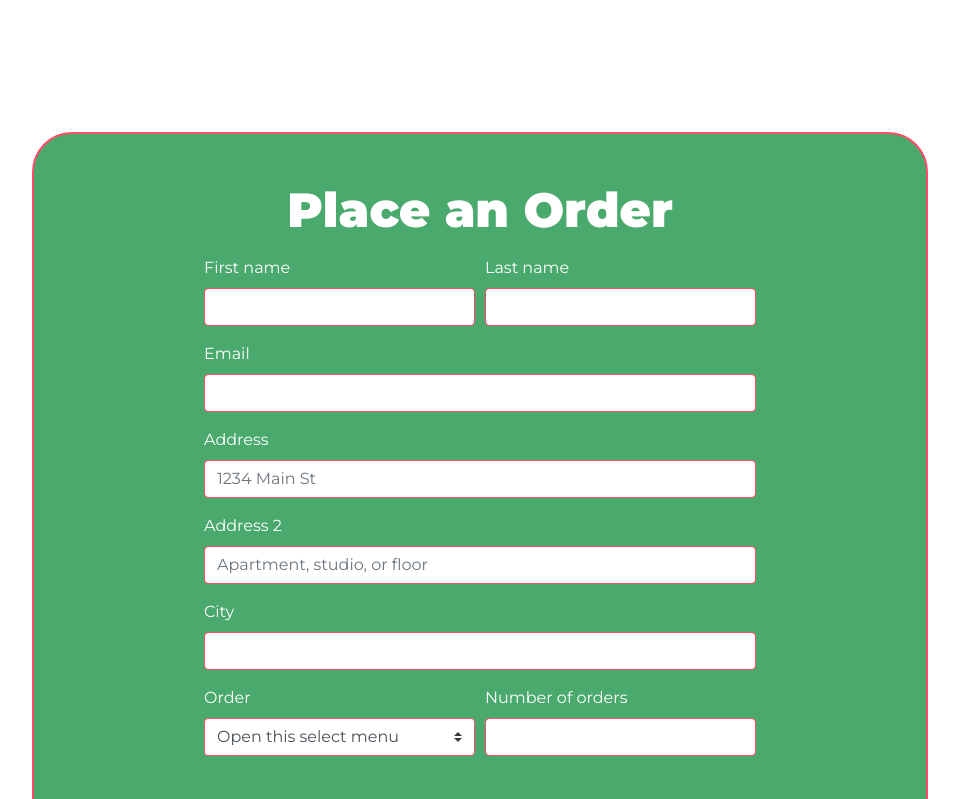
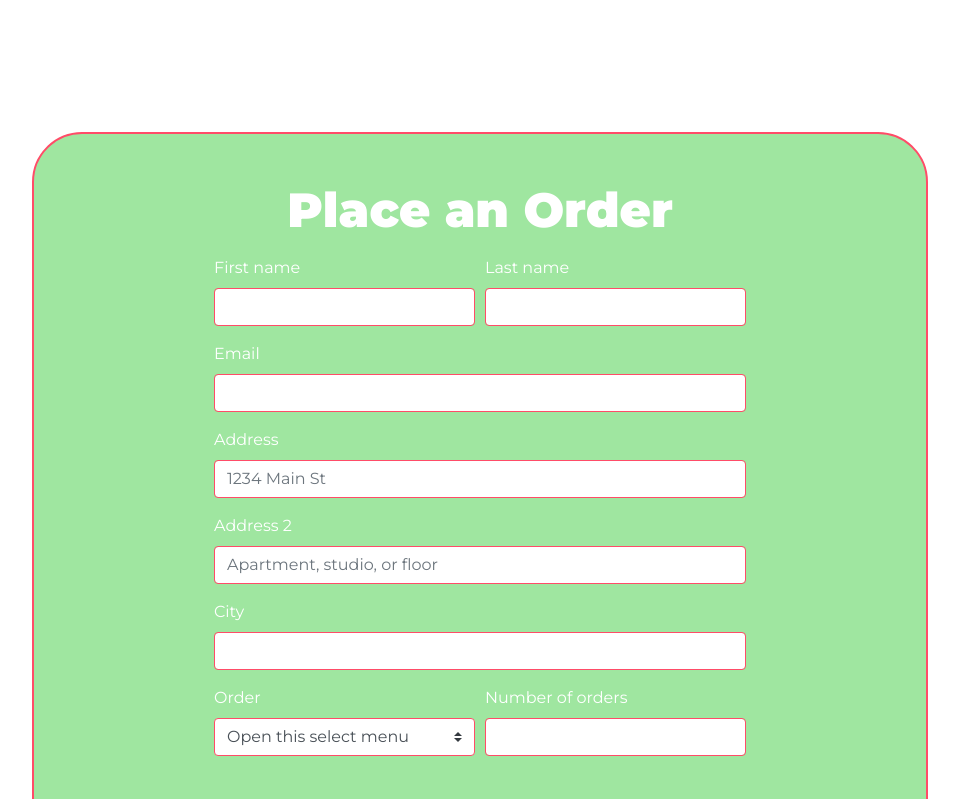
Before and after one commit to esha-011/TastyPastry, a plain HTML site: page index.html in a window 1280 px wide. Shown: the part 1380-2179 px from the top of the page, without its empty margins (160-1119 px from the left). Drawn offline with nearby package versions, Linux system fonts and the light colour scheme.

Commit message:
Update styles.css

```diff
--- a/css/styles.css
+++ b/css/styles.css
@@ -109,10 +109,11 @@ p {
 }
 
 .form-container {
-  background-color: #4AA96C;
+  background-color: #9FE6A0;
   border: 2px solid #ff4c68;
-  border-radius: 40px;
-  padding: 40px 50px;
+  border-radius: 50px;
+  padding: 40px 60px;
+  margin: auto;
 }
 
 .form-button {
```
